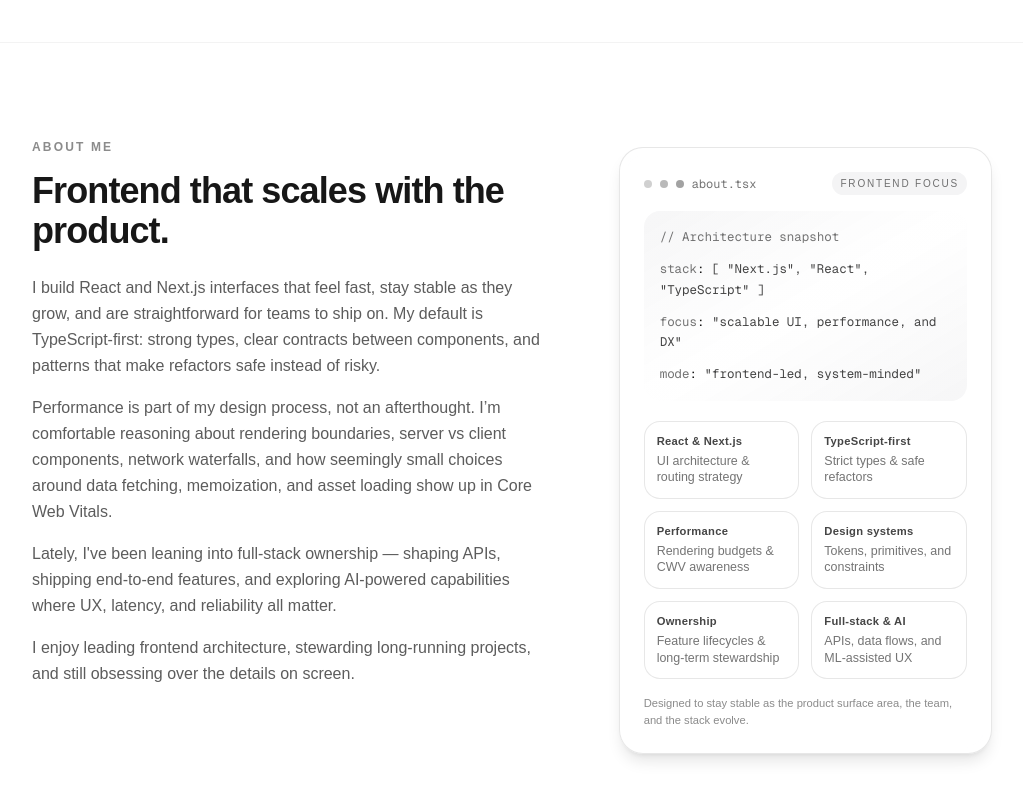
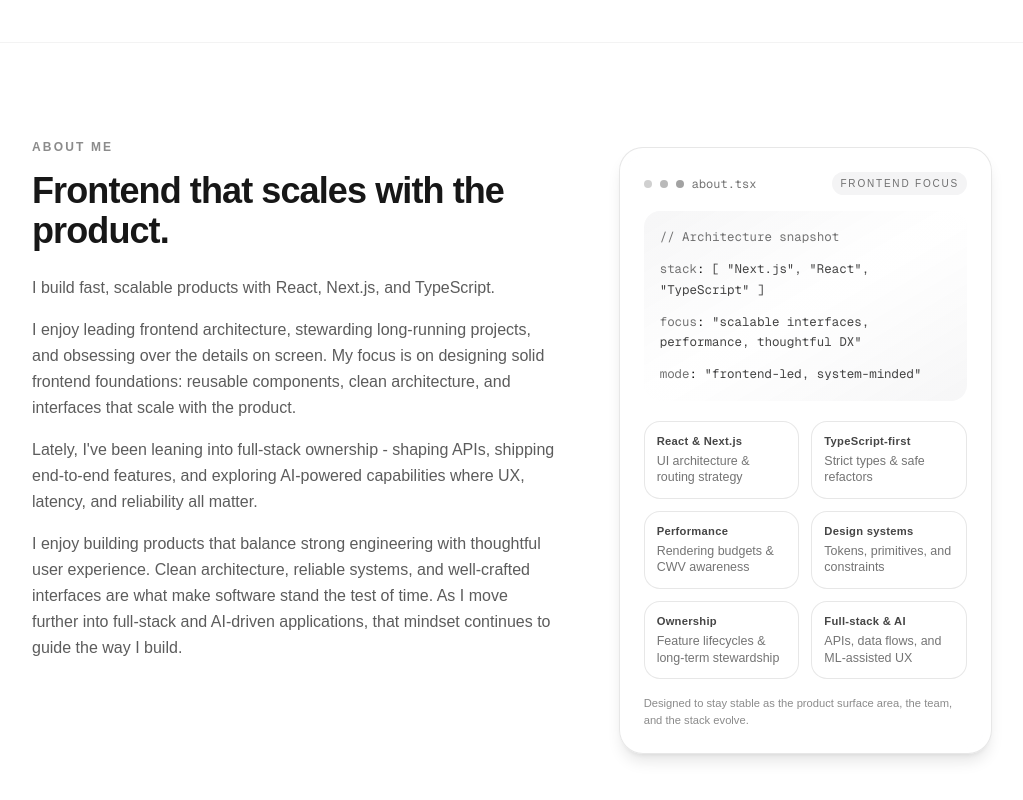
Before and after one commit to vismayv22/portfolio, a Next.js app: page / in a window 1280 px wide. Shown: the part 823-1623 px from the top of the page, without its empty margins (128-1151 px from the left). Built offline with nearby package versions, Linux system fonts and the light colour scheme.

Commit message:
About section content update

```diff
--- a/src/sections/about/About.tsx
+++ b/src/sections/about/About.tsx
@@ -24,33 +24,26 @@ export function About() {
 
           <div className="space-y-4 text-sm leading-relaxed text-foreground/70 sm:text-base">
             <p>
-              I build React and Next.js interfaces that feel fast, stay stable
-              as they grow, and are straightforward for teams to ship on. My
-              default is TypeScript-first: strong types, clear contracts between
-              components, and patterns that make refactors safe instead of
-              risky.
-            </p>
-            {/* <p>
-              On the UI side, I think in systems, not pages. Design tokens,
-              composition-friendly primitives, and predictable layout patterns
-              matter to me as much as the visuals themselves. That focus lets
-              teams ship new surfaces without reinventing how spacing,
-              typography, and interaction states work every time.
-            </p> */}
-            <p>
-              Performance is part of my design process, not an afterthought. I’m
-              comfortable reasoning about rendering boundaries, server vs client
-              components, network waterfalls, and how seemingly small choices
-              around data fetching, memoization, and asset loading show up in
-              Core Web Vitals.
+              I build fast, scalable products with React, Next.js, and
+              TypeScript.
             </p>
             <p>
-              Lately, I&apos;ve been leaning into full-stack ownership — shaping
+              I enjoy leading frontend architecture, stewarding long-running
+              projects, and obsessing over the details on screen. My focus is on
+              designing solid frontend foundations: reusable components, clean
+              architecture, and interfaces that scale with the product.
+            </p>
+            <p>
+              Lately, I&apos;ve been leaning into full-stack ownership - shaping
               APIs, shipping end-to-end features, and exploring AI-powered
-              capabilities where UX, latency, and reliability all matter.</p>
+              capabilities where UX, latency, and reliability all matter.
+            </p>
             <p>
-              I enjoy leading frontend architecture, stewarding long-running
-              projects, and still obsessing over the details on screen.
+              I enjoy building products that balance strong engineering with
+              thoughtful user experience. Clean architecture, reliable systems,
+              and well-crafted interfaces are what make software stand the test
+              of time. As I move further into full-stack and AI-driven
+              applications, that mindset continues to guide the way I build.
             </p>
           </div>
         </ScrollReveal>
--- a/src/sections/about/AboutVisualPanel.tsx
+++ b/src/sections/about/AboutVisualPanel.tsx
@@ -41,7 +41,7 @@ export function AboutVisualPanel() {
             <span className="text-foreground/60">focus</span>
             <span className="text-foreground">:</span>{" "}
             <span className="text-foreground/80">
-              &quot;scalable UI, performance, and DX&quot;
+              &quot;scalable interfaces, performance, thoughtful DX&quot;
             </span>
           </p>
           <p>
@@ -57,7 +57,7 @@ export function AboutVisualPanel() {
           {skills.map((skill) => (
             <div
               key={skill.label}
-              className="group rounded-2xl border border-foreground/10 bg-background/70 p-3 text-xs transition-transform duration-300 ease-out hover:-translate-y-1 hover:bg-background-muted/80 sm:text-[0.78rem]"
+              className="group rounded-2xl border border-foreground/10 bg-background/70 p-3 text-xs transition-transform duration-300 ease-out hover:bg-background-muted/80 sm:text-[0.78rem]"
             >
               <p className="mb-1 flex items-center justify-between gap-2 text-[0.7rem] font-semibold tracking-wide text-foreground/80">
                 <span>{skill.label}</span>
```
